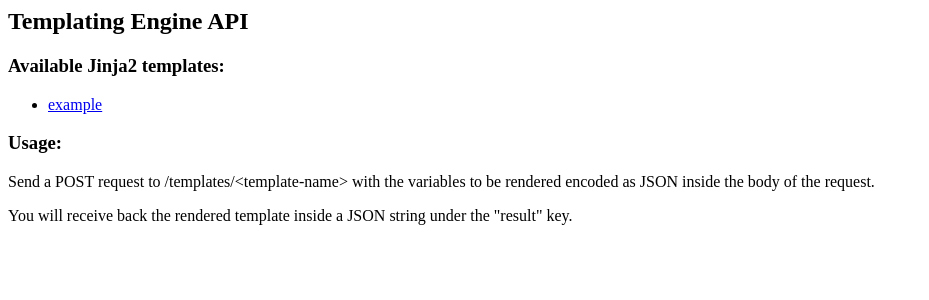
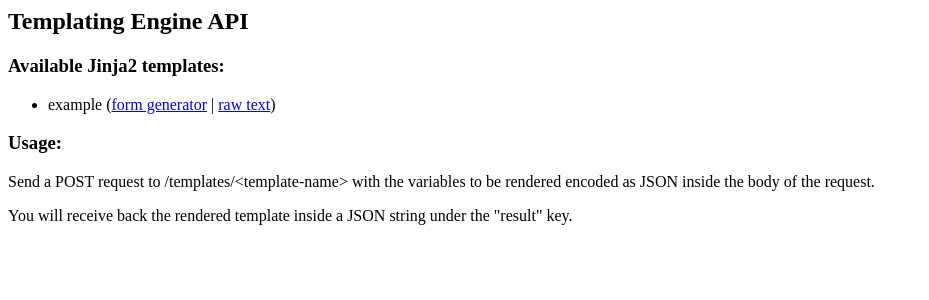
Before and after one commit to network-dave/jinja-templating-engine, a Flask app: page / in a window 1280 px wide. Shown: the top 300 px of the page, without its empty margins (0-929 px from the left). Run offline with Flask 2, Linux system fonts and the light colour scheme.

Commit message:
Updated form generator

```diff
--- a/app.py
+++ b/app.py
@@ -58,14 +58,14 @@
     # Use the POST method to render the template
     elif request.method == "POST":
 
-        # We accept both JSON and urlencoded data and return the result as JSON
+        # If we receive the request as application/json we return JSON
         if request.content_type == "application/json":
             variables = request.get_json()
+            return jsonify(result=render_template(template_file, **variables))
+        # If we receive the request as application/x-www-for-urlencoded we return plain text
         elif request.content_type == "application/x-www-form-urlencoded":
             variables = request.form.to_dict()
-
-        # In both cases we return JSON with the rendered template inside the "result" key
-        return jsonify(result=render_template(template_file, **variables))
+            return Response(response=render_template(template_file, **variables), mimetype="text/plain")
 
 
 @app.route("/forms/<template_name>", methods=["GET"])
--- a/templates/template_list.html
+++ b/templates/template_list.html
@@ -7,7 +7,7 @@
 <h3>Available Jinja2 templates:</h3>
   <ul>
     {% for i in items %}
-     <li> <a href="/api/{{ template_folder }}/{{ i }}">{{ i }}</a> </li>
+    <li>{{ i }} (<a href="/forms/{{ i }}">form generator</a> | <a href="/{{ template_folder }}/{{ i }}">raw text</a>)</li>
     {% endfor %}
   <ul>
 </div>
```
Also changed, not shown: README.md.
